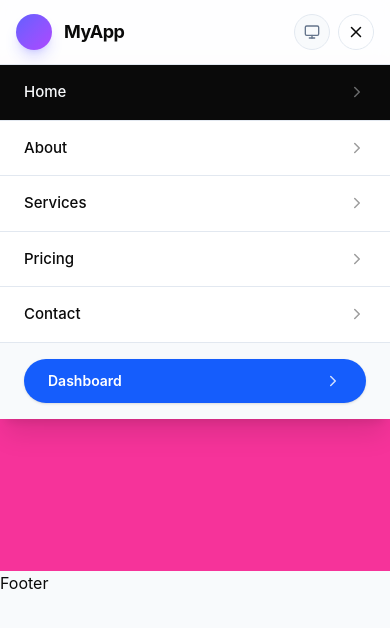
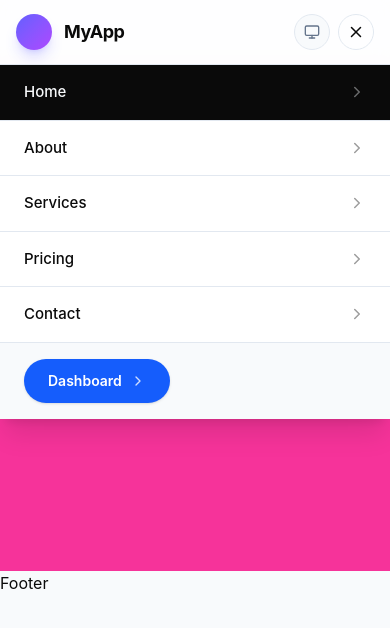
Before and after one commit to WistledgeTechnologies/wistloom-react-streak, a React (Vite) app in the folder my-app/: page / in a window 390 px wide. Both pictures are taken after a click on the button 356 px from the left and 32 px from the top of the page. Shown: the top 628 px of the page. Built offline with nearby package versions, Linux system fonts and the light colour scheme.

Commit message:
style: make mobile dashboard button not full width

```diff
--- a/my-app/src/components/Header/MobileNav.jsx
+++ b/my-app/src/components/Header/MobileNav.jsx
@@ -81,7 +81,7 @@ const MobileNav = ({ isOpen, onToggle, onClose, isLoggedIn }) => {
 
             {isLoggedIn && (
               <div
-                className={`px-6 py-4 bg-background transition-all duration-300 ${
+                className={`flex px-6 py-4 bg-background transition-all duration-300 ${
                   isOpen ? "translate-y-0 opacity-100" : "-translate-y-1 opacity-0"
                 }`}
                 style={{
@@ -93,10 +93,10 @@ const MobileNav = ({ isOpen, onToggle, onClose, isLoggedIn }) => {
                 <Link
                   to="/dashboard"
                   onClick={onClose}
-                  className="flex w-full items-center justify-between rounded-full bg-blue-600 px-6 py-3 text-sm font-semibold text-white hover:bg-blue-700 transition-colors shadow-sm"
+                  className="inline-flex items-center justify-center gap-2 rounded-full bg-blue-600 px-6 py-3 text-sm font-semibold text-white hover:bg-blue-700 transition-colors shadow-sm"
                 >
                   <span>Dashboard</span>
-                  <ChevronRight size={18} className="shrink-0 opacity-80" />
+                  <ChevronRight size={16} className="shrink-0 opacity-80" />
                 </Link>
               </div>
             )}
```
